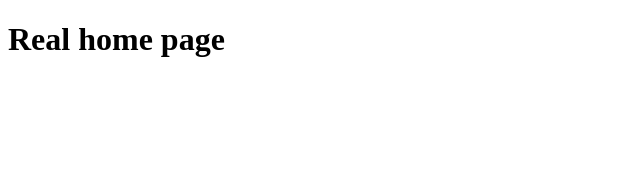
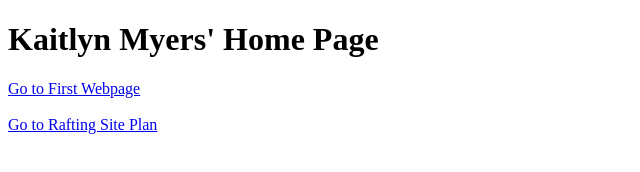
Before and after one commit to kaitlyn-myers8208/WDD130-Code, a plain HTML site: page index.html in a window 1280 px wide. Shown: the whole page, without its empty margins (0-640 px from the left). Drawn offline with Linux system fonts and the light colour scheme.

Commit message:
Edited main index.html

```diff
--- a/index.html
+++ b/index.html
@@ -4,9 +4,12 @@
     <meta charset="UTF-8">
     <meta http-equiv="X-UA-Compatible" content="IE=edge">
     <meta name="viewport" content="width=device-width, initial-scale=1.0">
-    <title>Document</title>
+    <title>Home Page</title>
 </head>
 <body>
-    <h1>Real home page</h1>
+    <h1>Kaitlyn Myers' Home Page</h1>
+    <a href=http://127.0.0.1:5500/1-10-23/index.html>Go to First Webpage</a>
+    <br> <br>
+    <a href=http://127.0.0.1:5500/wwr/site-plan-rafting.html>Go to Rafting Site Plan</a>
 </body>
 </html>
```
